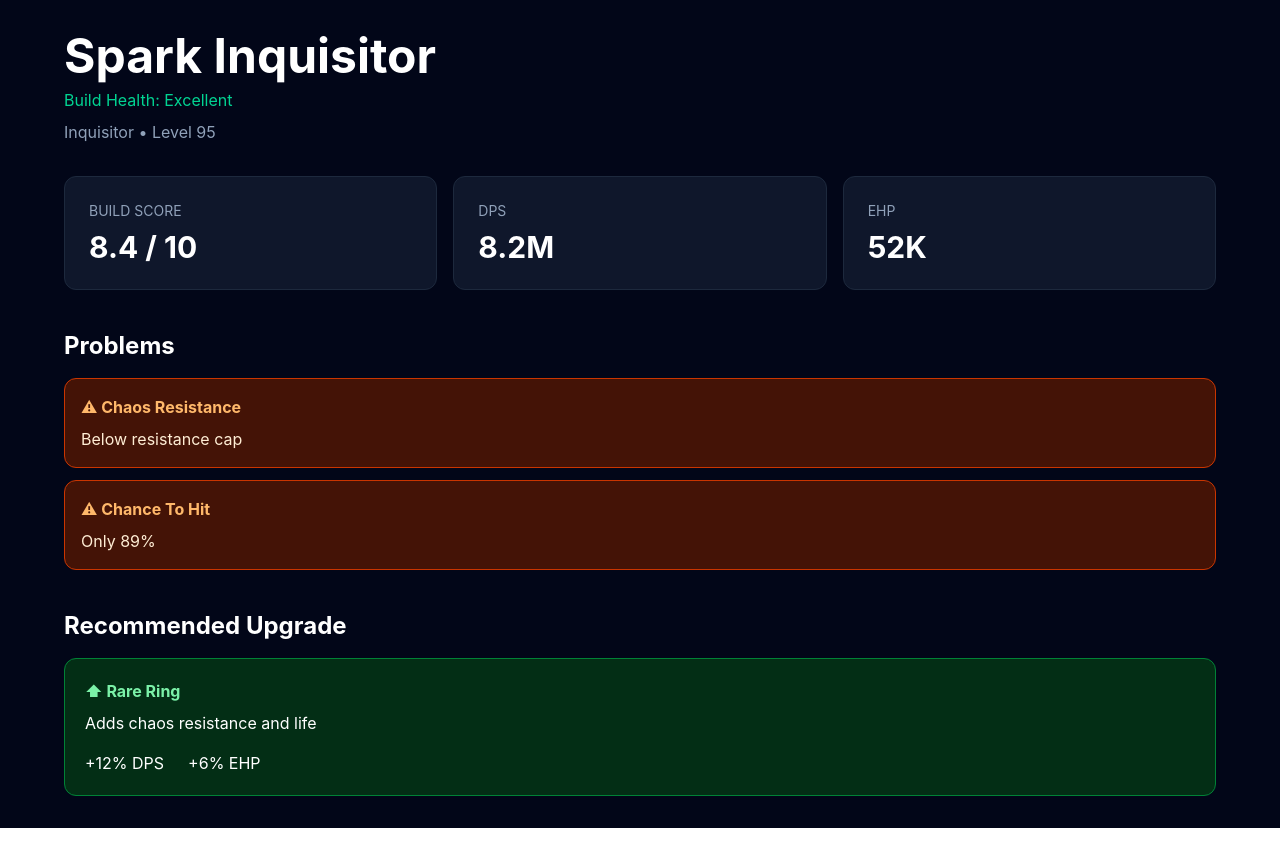
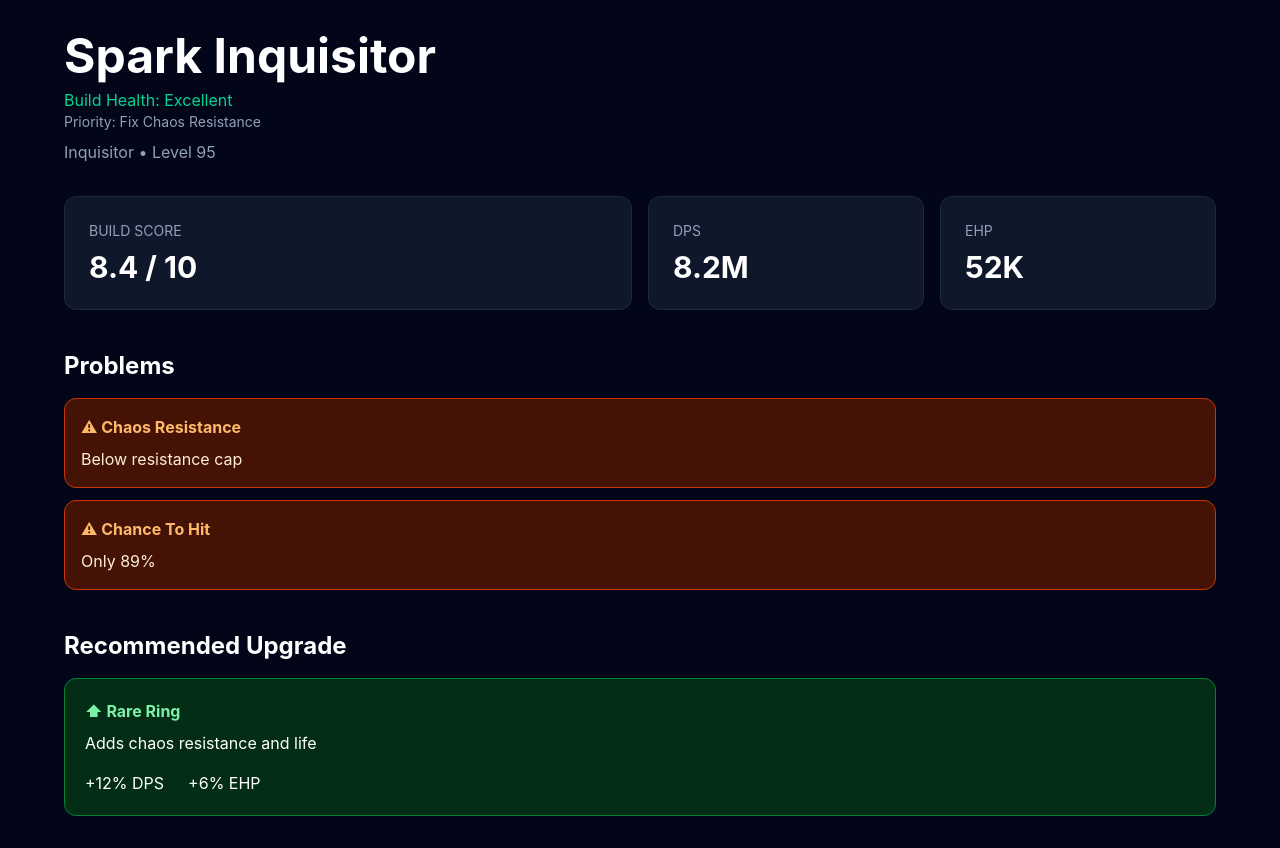
Before and after one commit to miguelhuerta-dev/PathOfBuildingForHumans, a React (Vite) app in the folder frontend/frontend/: page / in a window 1280 px wide. Built offline with nearby package versions, Linux system fonts and the light colour scheme.

Commit message:
feat: first dashboard with insights

```diff
--- a/frontend/frontend/src/index.css
+++ b/frontend/frontend/src/index.css
@@ -1 +1,11 @@
 @import "tailwindcss";
+:root {
+  --bg-primary: #020617;
+  --bg-surface: #0f172a;
+
+  --gold: #d4af37;
+
+  --success: #22c55e;
+  --warning: #f59e0b;
+  --danger: #ef4444;
+}
--- a/frontend/frontend/src/pages/Dashboard.tsx
+++ b/frontend/frontend/src/pages/Dashboard.tsx
@@ -16,16 +16,22 @@ function Dashboard() {
           Build Health: Excellent
         </p>
 
+        <p className="text-slate-400 text-sm">
+          Priority: Fix Chaos Resistance
+        </p>
+
         <p className="text-slate-400 mt-2">
           {mockBuild.ascendancy} • Level {mockBuild.level}
         </p>
 
 
-        <div className="grid grid-cols-3 gap-4 mt-8">
-          <StatCard
-            title="Build Score"
-            value={`${mockBuild.score} / 10`}
-          />
+        <div className="grid grid-cols-4 gap-4 mt-8">
+          <div className="col-span-2">
+            <StatCard
+              title="Build Score"
+              value={`${mockBuild.score} / 10`}
+            />
+          </div>
 
           <StatCard
             title="DPS"
```
